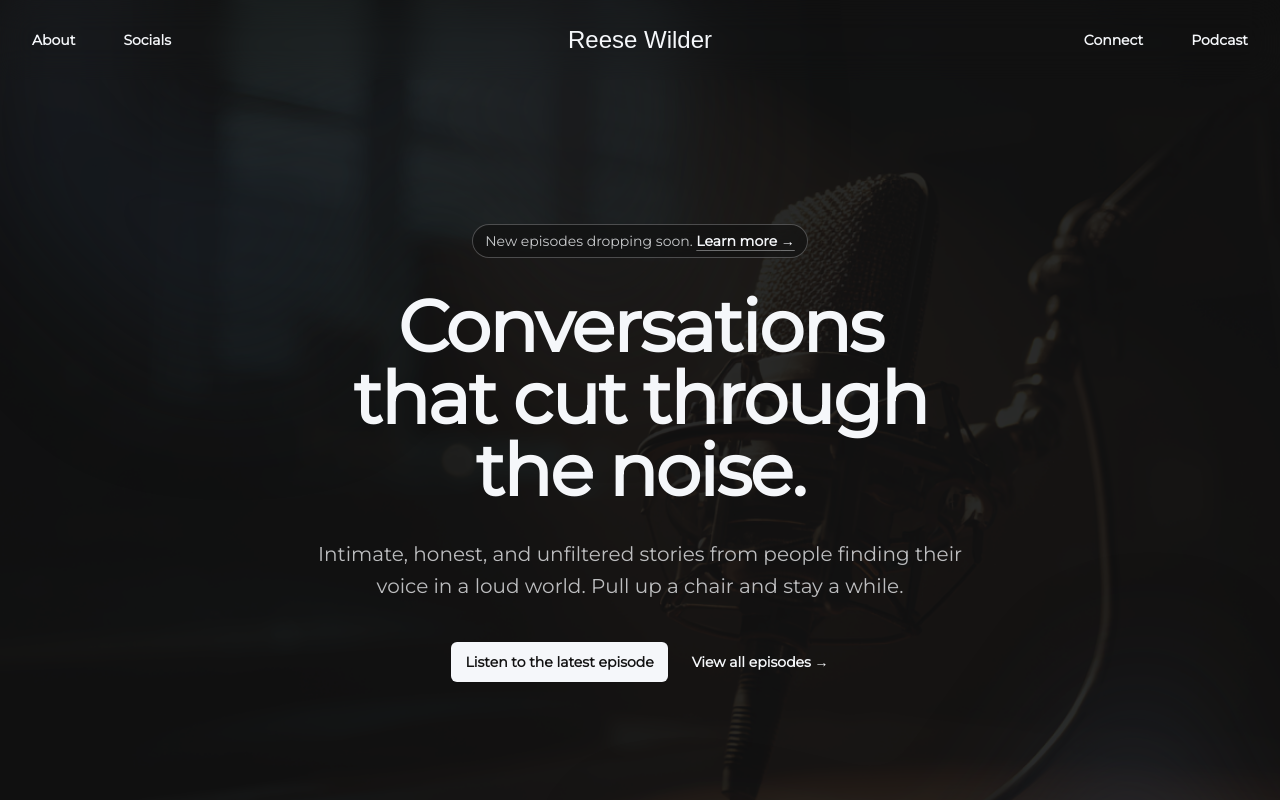
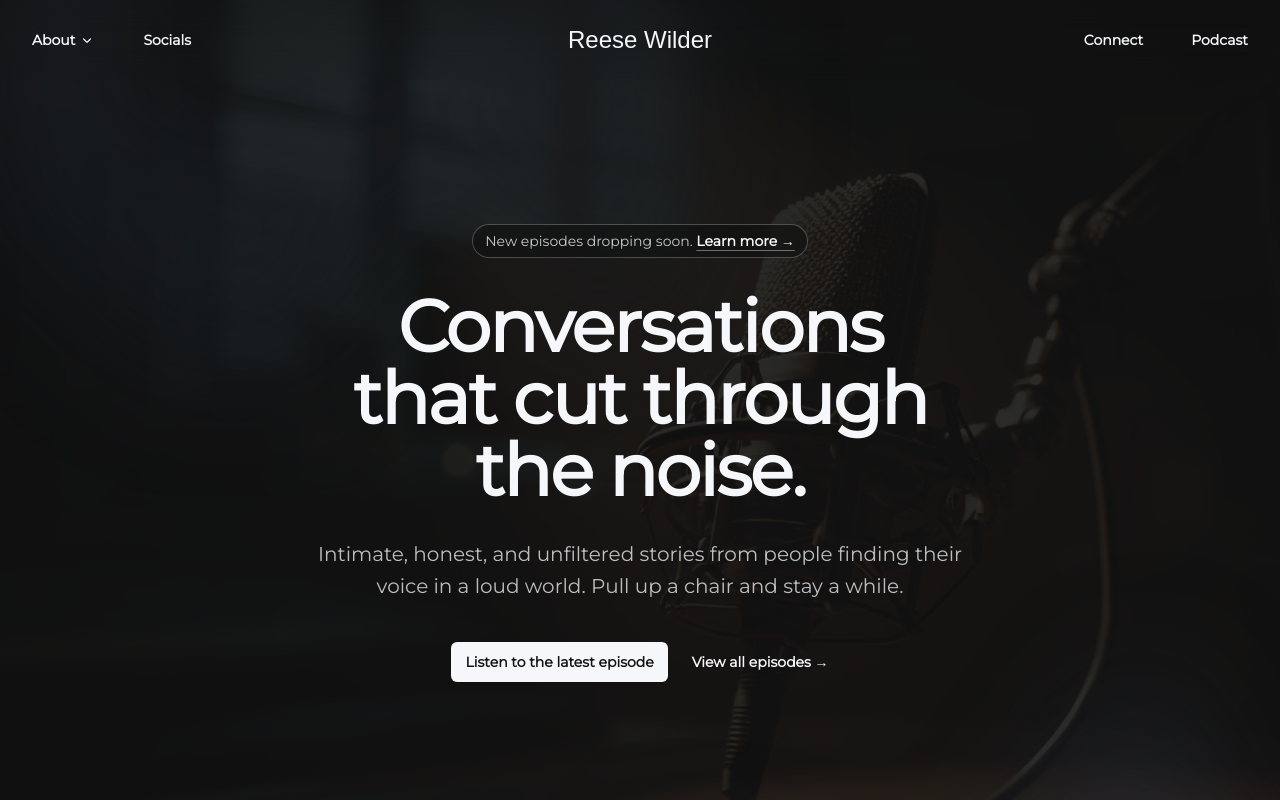
Before and after one commit to HammontreeWebDev/reese_wilder_personal_website, a Next.js app: page / in a window 1280 px wide. Shown: the top 800 px of the page. Built offline with nearby package versions, Linux system fonts and the light colour scheme; a web font is replaced by a local one.

Commit message:
added meet reese and faq to nav bar

```diff
--- a/app/About/page.js
+++ /dev/null
@@ -1,11 +0,0 @@
-import AboutSection from "../ui/page_specific_components/about/AboutSection";
-import Nav from "../ui/common/Nav";
-
-export default function About() {
-    return (
-        <>
-            <AboutSection />
-        </>
-
-    );
-}
--- /dev/null
+++ b/app/about/meet-reese/page.js
@@ -0,0 +1,10 @@
+import AboutSection from "../../ui/page_specific_components/about/AboutSection";
+
+export default function About() {
+    return (
+        <>
+            <AboutSection />
+        </>
+
+    );
+}
--- a/app/ui/common/Nav.jsx
+++ b/app/ui/common/Nav.jsx
@@ -3,9 +3,17 @@
 import { useState, useEffect } from 'react'
 import { Dialog, DialogPanel } from '@headlessui/react'
 import { Bars3Icon, XMarkIcon } from '@heroicons/react/24/outline'
+import { ChevronDownIcon } from '@heroicons/react/20/solid'
 
 const navigation = [
-    { name: 'About', href: '/About' },
+  {
+    name: 'About',
+    href: '/about/meet-reese',
+    children: [
+      { name: 'Meet Reese', href: '/about/meet-reese' },
+      { name: 'FAQ', href: '/about/faq' },
+    ],
+  },
   { name: 'Socials', href: '#' },
 ]
 
@@ -15,33 +23,87 @@ const navigation2 = [
 ]
 
 export default function Nav() {
-    const [mobileMenuOpen, setMobileMenuOpen] = useState(false);
-    const [scrolled, setScrolled] = useState(false);
+  const [mobileMenuOpen, setMobileMenuOpen] = useState(false)
+  const [scrolled, setScrolled] = useState(false)
 
   useEffect(() => {
     const handleScroll = () => {
-            setScrolled(window.scrollY > 0);
-        };
+      setScrolled(window.scrollY > 0)
+    }
 
-        window.addEventListener('scroll', handleScroll);
-        return () => window.removeEventListener('scroll', handleScroll);
-    }, []);
+    window.addEventListener('scroll', handleScroll)
+    return () => window.removeEventListener('scroll', handleScroll)
+  }, [])
 
   return (
-        <header className={`
+    <header
+      className={`
         fixed top-0 left-0 w-full z-50 backdrop-blur-lg transition-all duration-300
-        ${scrolled ? "bg-[var(--steel-white)] text-[var(--matte-black)] shadow-md" : "bg-transparent text-[var(--steel-white)]"}
+        ${
+          scrolled
+            ? 'bg-[var(--steel-white)] text-[var(--matte-black)] shadow-md'
+            : 'bg-transparent text-[var(--steel-white)]'
+        }
         hover:bg-[var(--steel-white)] hover:text-[var(--matte-black)]
-    `}>
-            <nav aria-label="Global" className="mx-auto flex max-w-7xl items-center justify-between p-6 lg:px-8">
+      `}
+    >
+      <nav
+        aria-label="Global"
+        className="mx-auto flex max-w-7xl items-center justify-between p-6 lg:px-8"
+      >
+        {/* LEFT SIDE NAV (desktop) */}
         <div className="flex flex-1">
-                    <div className="hidden lg:flex lg:gap-x-12">
-                        {navigation.map((item) => (
-                            <a key={item.name} href={item.href} className="text-sm/6 font-semibold">
+          <div className="hidden lg:flex lg:gap-x-12 items-center">
+            {navigation.map((item) =>
+              item.children ? (
+                // ABOUT DROPDOWN
+                <div key={item.name} className="relative group">
+                  <a
+                    href={item.href}
+                    className="inline-flex items-center gap-1 text-sm/6 font-semibold"
+                  >
                     {item.name}
+                    <ChevronDownIcon
+                      className="h-4 w-4 transition-transform duration-150 group-hover:rotate-180"
+                      aria-hidden="true"
+                    />
+                  </a>
+                  {/* Dropdown panel */}
+                  <div
+                    className="
+                      invisible opacity-0 translate-y-1
+                      group-hover:visible group-hover:opacity-100 group-hover:translate-y-0
+                      absolute left-0 mt-3 min-w-[180px] rounded-lg bg-[var(--steel-white)]
+                      text-[var(--matte-black)] shadow-lg ring-1 ring-black/5
+                      transition-all duration-150
+                    "
+                  >
+                    <div className="py-2">
+                      {item.children.map((child) => (
+                        <a
+                          key={child.name}
+                          href={child.href}
+                          className="block px-4 py-2 text-sm font-medium hover:bg-black/5"
+                        >
+                          {child.name}
                         </a>
                       ))}
                     </div>
+                  </div>
+                </div>
+              ) : (
+                <a
+                  key={item.name}
+                  href={item.href}
+                  className="text-sm/6 font-semibold"
+                >
+                  {item.name}
+                </a>
+              )
+            )}
+          </div>
+
+          {/* MOBILE MENU BUTTON */}
           <div className="flex lg:hidden">
             <button
               type="button"
@@ -53,19 +115,33 @@ export default function Nav() {
             </button>
           </div>
         </div>
+
+        {/* LOGO / NAME */}
         <a href="/" className="-m-1.5 p-1.5">
           <span className="sr-only">Reese Wilder</span>
           <p className="trade-winds-regular text-2xl">Reese Wilder</p>
         </a>
+
+        {/* RIGHT SIDE NAV (desktop) */}
         <div className="hidden lg:flex lg:gap-x-12 flex flex-1 justify-end">
           {navigation2.map((item) => (
-                        <a key={item.name} href={item.href} className="text-sm/6 font-semibold">
+            <a
+              key={item.name}
+              href={item.href}
+              className="text-sm/6 font-semibold"
+            >
               {item.name}
             </a>
           ))}
         </div>
       </nav>
-            <Dialog open={mobileMenuOpen} onClose={setMobileMenuOpen} className="lg:hidden">
+
+      {/* MOBILE DRAWER */}
+      <Dialog
+        open={mobileMenuOpen}
+        onClose={setMobileMenuOpen}
+        className="lg:hidden"
+      >
         <div className="fixed inset-0 z-10" />
         <DialogPanel className="fixed inset-y-0 left-0 z-10 w-full overflow-y-auto bg-steel-white px-6 py-6">
           <div className="flex items-center justify-between">
@@ -95,8 +171,28 @@ export default function Nav() {
               ))}
             </div>
           </div>
-                    <div className="mt-6 space-y-2">
-                        {navigation.map((item) => (
+
+          {/* MOBILE NAV LINKS */}
+          <div className="mt-6 space-y-4">
+            {navigation.map((item) =>
+              item.children ? (
+                <div key={item.name}>
+                  <p className="text-sm/6 font-semibold uppercase text-gray-500">
+                    {item.name}
+                  </p>
+                  <div className="mt-1 space-y-1">
+                    {item.children.map((child) => (
+                      <a
+                        key={child.name}
+                        href={child.href}
+                        className="-mx-3 block rounded-lg px-3 py-2 text-base/7 font-semibold"
+                      >
+                        {child.name}
+                      </a>
+                    ))}
+                  </div>
+                </div>
+              ) : (
                 <a
                   key={item.name}
                   href={item.href}
@@ -104,7 +200,8 @@ export default function Nav() {
                 >
                   {item.name}
                 </a>
-                        ))}
+              )
+            )}
           </div>
         </DialogPanel>
       </Dialog>
```
Lines whose indentation alone changed are shown as unchanged.
